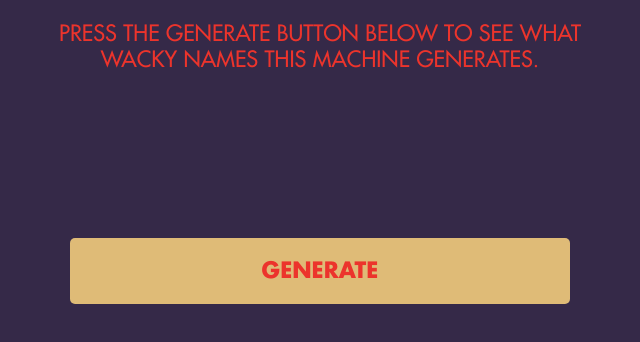
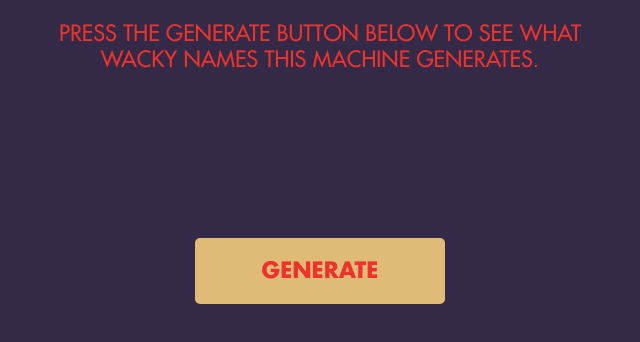
Before and after one commit to nnagewad/wes-anderson-character-name-generator, a plain HTML site: page index.html in a window 1280 px wide. Shown: the part 366-708 px from the top of the page, without its empty margins (320-960 px from the left). Drawn offline with nearby package versions, Linux system fonts and the light colour scheme.

Commit message:
Update button width
Change the button width from 500px to 250px

```diff
--- a/style/style.css
+++ b/style/style.css
@@ -276,7 +276,7 @@ main {
 	border-radius: 5px;
 	outline: none;
 	border-style: none;
-	max-width: 500px;
+	max-width: 250px;
 	width: 100%;
 	font-family: FuturaBold, sans-serif;
 }
```
